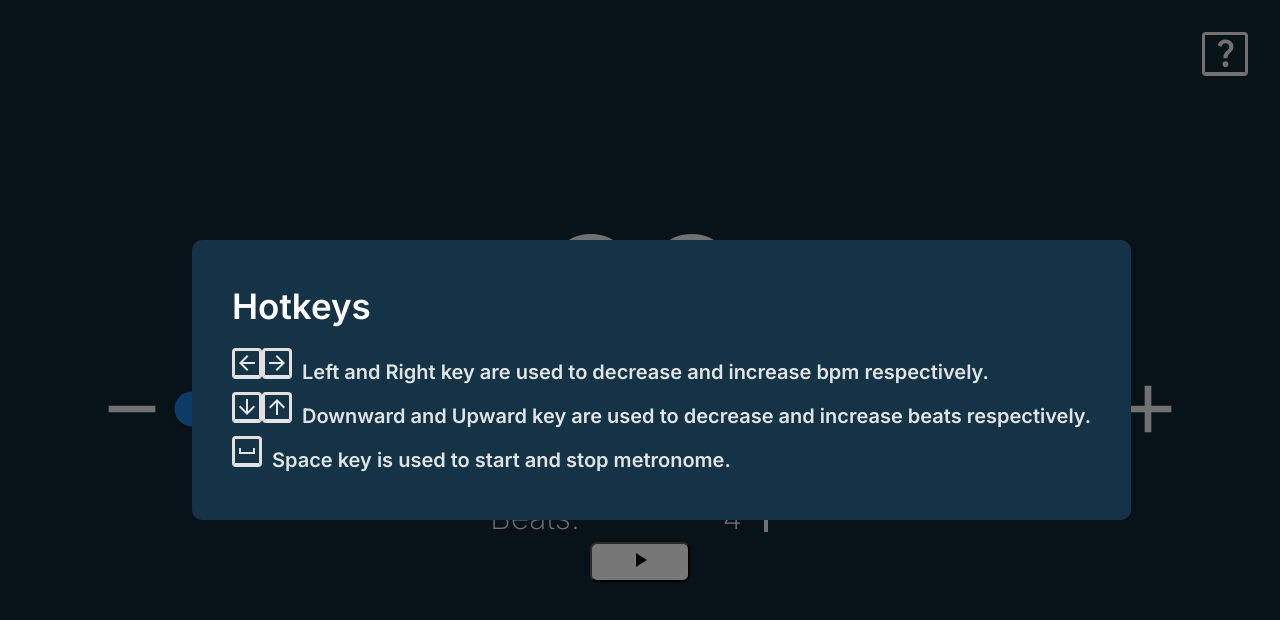
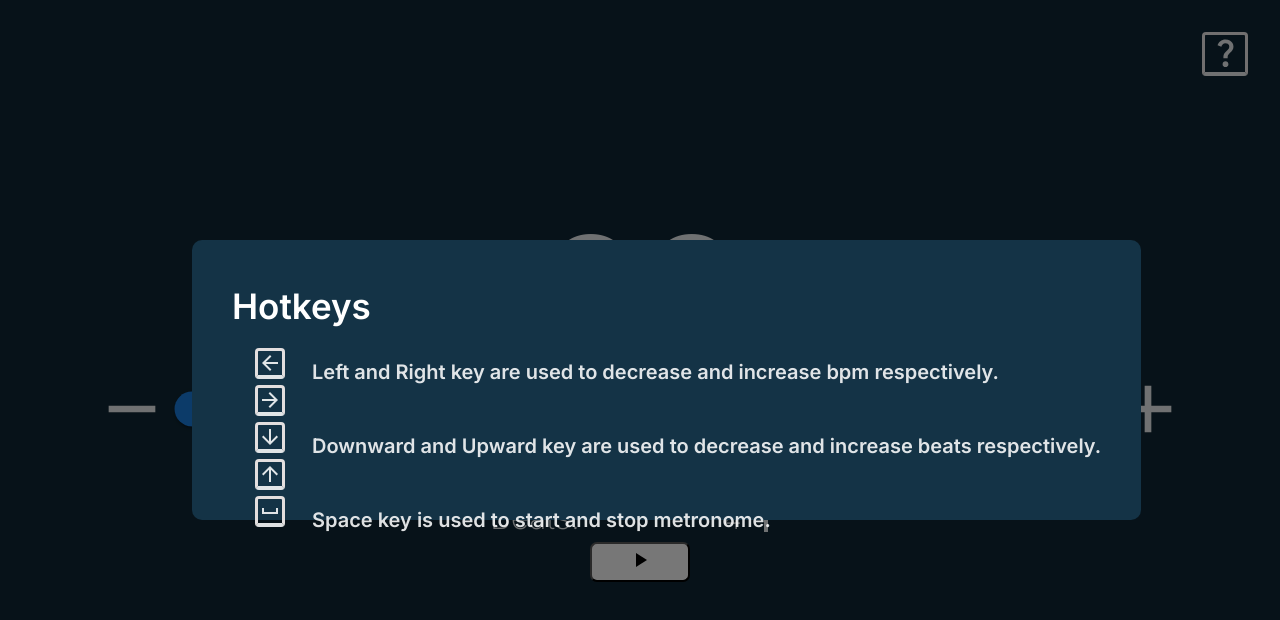
Before and after one commit to RodolphoColler/metronome, a React (Vite) app: page / in a window 1280 px wide. Both pictures are taken after a click on the icon 1225 px from the left and 52 px from the top of the page. Shown: the top 620 px of the page. Built offline with nearby package versions, Linux system fonts and the light colour scheme.

Commit message:
slightly change on modal

```diff
--- a/src/App.css
+++ b/src/App.css
@@ -130,6 +130,11 @@
   margin-bottom: 15px;
 }
 
+.hotkeys-icon-wraper {
+  width: 70px;
+  text-align: center;
+}
+
 .key-wrapper {
   text-align: center;
   border: 3px solid rgb(227, 223, 223);
@@ -137,6 +142,7 @@
   border-bottom: 4px solid;
   width: 40px;
   height: 37px;
+  margin-left: 6px;
 }
 
 .instruction-wrapper {
--- a/src/components/InstructionsModal.jsx
+++ b/src/components/InstructionsModal.jsx
@@ -14,24 +14,27 @@ function InstructionsModal() {
 
   return (
     <>
-      <Modal
-    open={open}
-    onClose={handleClose}
-  >
+      <Modal open={open} onClose={handleClose}>
         <div className='modal-wrapper'>
           <h2>Hotkeys</h2>
           <div className='instruction-wrapper'>
-            <ArrowBackIcon className='key-wrapper' />
-            <ArrowForwardIcon className='key-wrapper' />
+            <div className='hotkeys-icon-wraper'>
+              <ArrowBackIcon className='key-wrapper' />
+              <ArrowForwardIcon className='key-wrapper' />
+            </div>
             <p>Left and Right key are used to decrease and increase bpm respectively.</p>
           </div>
           <div className='instruction-wrapper'>
-            <ArrowDownwardIcon className='key-wrapper' />
-            <ArrowUpwardIcon className='key-wrapper' />
+            <div className='hotkeys-icon-wraper'>
+              <ArrowDownwardIcon className='key-wrapper' />
+              <ArrowUpwardIcon className='key-wrapper' />
+            </div>
             <p>Downward and Upward key are used to decrease and increase beats respectively.</p>
           </div>
           <div className='instruction-wrapper'>
-            <SpaceBarIcon className='key-wrapper' />
+            <div className='hotkeys-icon-wraper' >
+              <SpaceBarIcon className='key-wrapper' />
+            </div>
             <p>Space key is used to start and stop metronome.</p>
           </div>
         </div>
```
